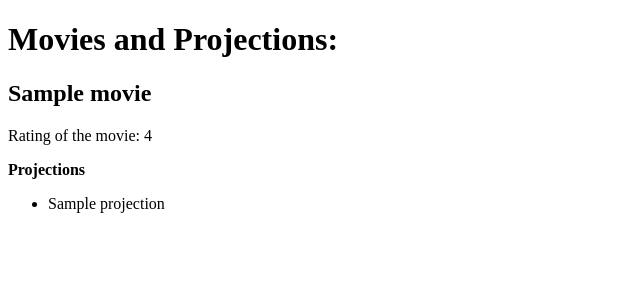
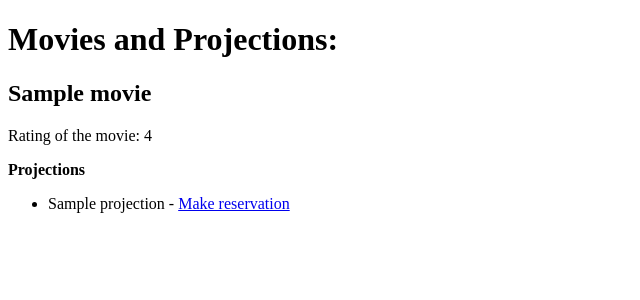
Before and after one commit to nikpet/hb, a Django app: template week10/website/templates/index2.html in a window 1280 px wide. Shown: the part 34-334 px from the top of the page, without its empty margins (0-640 px from the left). Run offline with Django 3.2, Linux system fonts and the light colour scheme; the template is opened without the code that fills it: most values are stand-ins (such as "Sample title", 1, 10 or a date in 2020); parts of the project's set-up code (start-up, migrations or seed data) failed here and were passed over.

Commit message:
added make reservation link

```diff
--- a/week10/website/templates/index2.html
+++ b/week10/website/templates/index2.html
@@ -8,7 +8,7 @@
         <strong>Projections</strong>
         <ul>
             {% for projection in projections %}
-                <li>{{projection}}</li>
+                <li>{{projection}} - <a href="{% url 'make_reservation' movie.id projection.id %}">Make reservation</a></li>
             {% endfor %}
         </ul>
 	{% endfor %}
```
